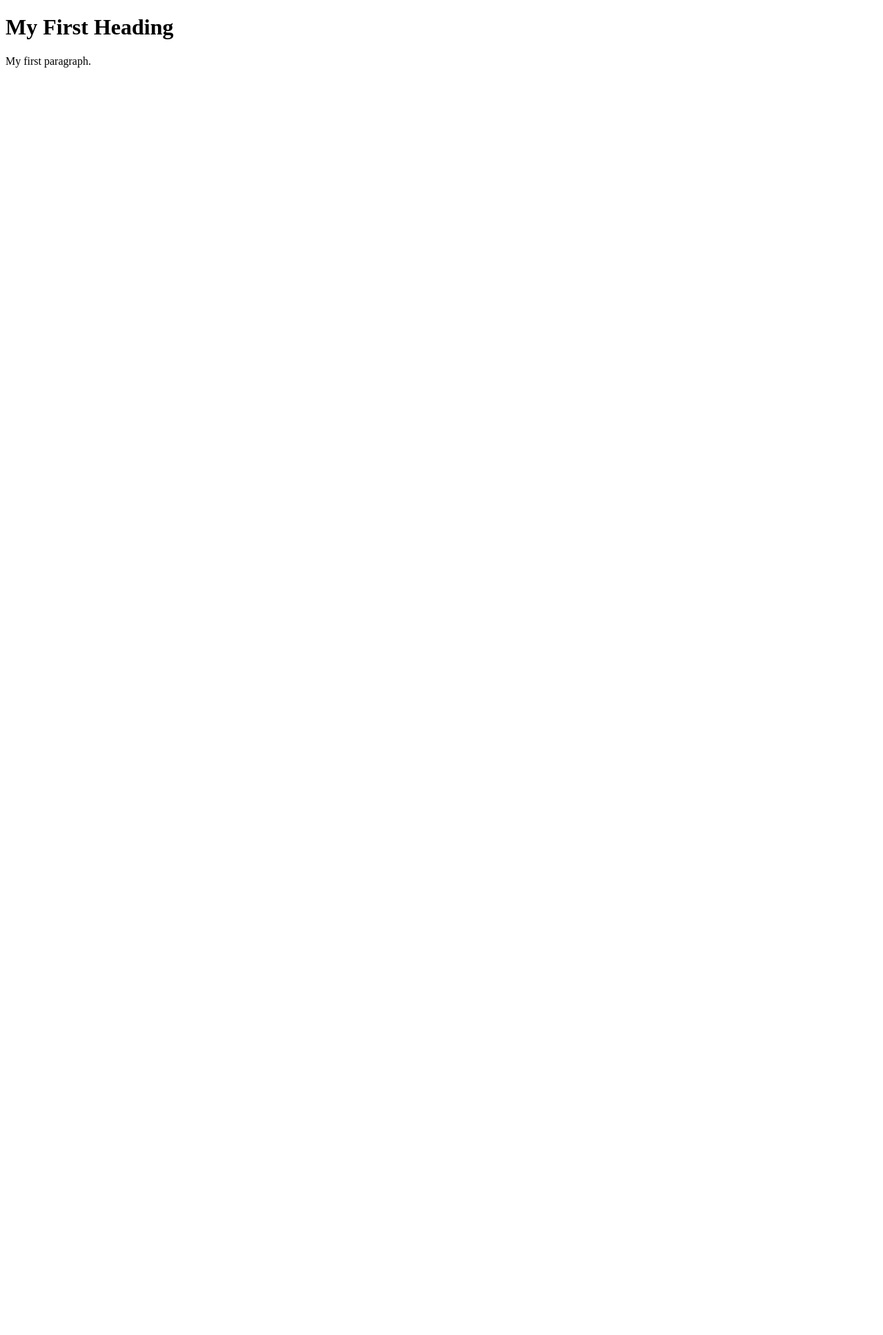
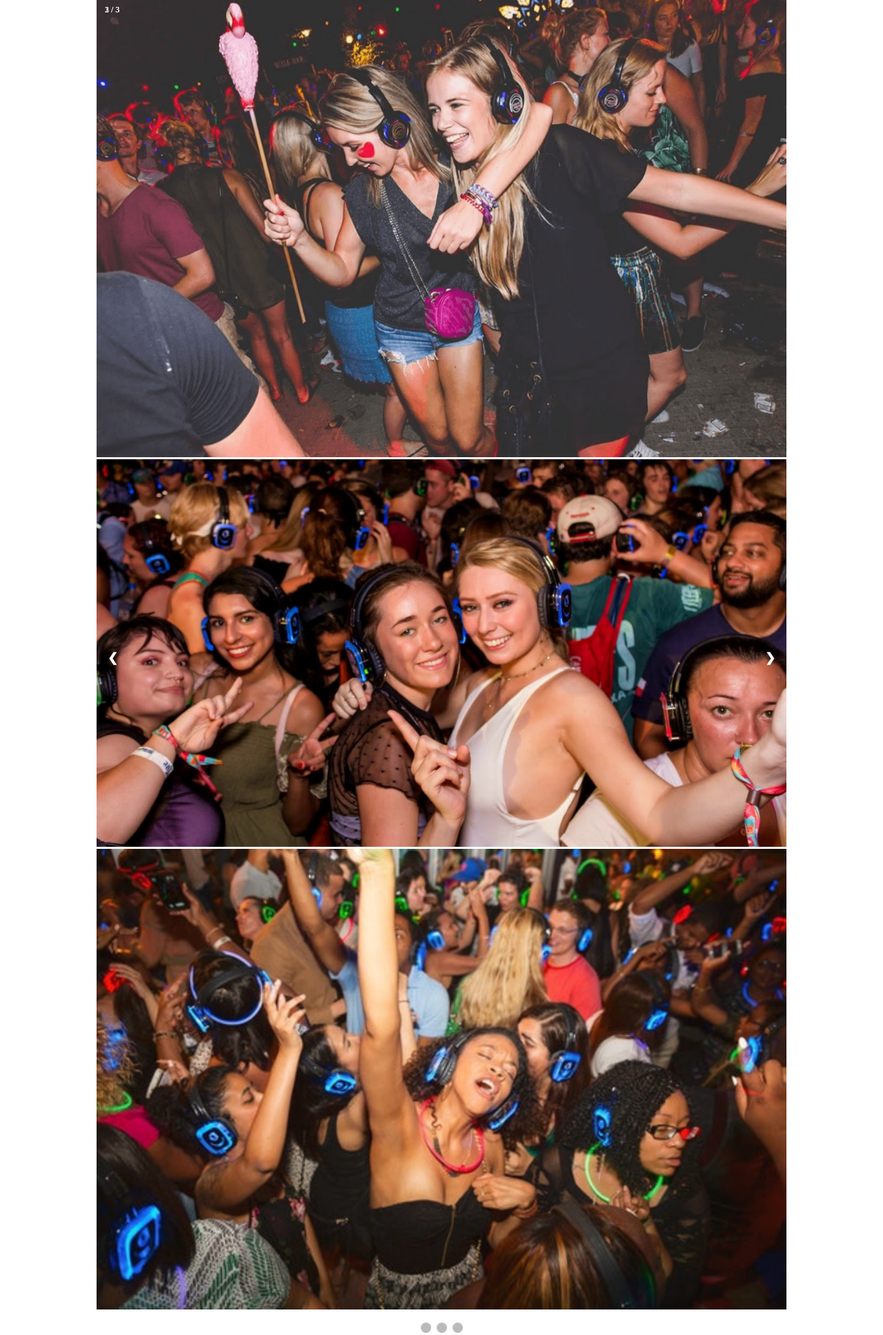
Before and after one commit to johnnycalderon86/interactive-page-challenge, a plain HTML site: page index.html in a window 1280 px wide. Shown: the whole page at 69% size. Before the commit the page ends 800 px from the top, so only its background shows below. Drawn offline with Linux system fonts and the light colour scheme.

Commit message:
added slideshow images

```diff
--- a/index.html
+++ b/index.html
@@ -1,9 +1,45 @@
 <!DOCTYPE html>
+
 <html lang="en">
+<meta charset="UTF-8">
+
+<link href="reset.css" rel="stylesheet" type="text/css">
+<link href="style.css" rel="stylesheet" type="text/css">
+
 <body>
+<div class="slideshow-container">
 
-<h1>My First Heading</h1>
-<p>My first paragraph.</p>
+    <!-- Full-width images with number and caption text -->
+    <div class="mySlides_fade">
+        <div class="numbertext">1 / 3</div>
+        <img src="src/img1.jpg" style="width:100%">
+    </div>
+
+    <div class="mySlides_fade">
+        <div class="numbertext">2 / 3</div>
+        <img src="src/img2.jpg" style="width:100%">
+    </div>
+
+    <div class="mySlides_fade">
+        <div class="numbertext">3 / 3</div>
+        <img src="src/img3.jpg" style="width:100%">
+    </div>
+
+    <!-- Next and previous buttons -->
+    <a class="prev" onclick="plusSlides(-1)">&#10094;</a>
+    <a class="next" onclick="plusSlides(1)">&#10095;</a>
+</div>
+<br>
+
+<!-- The dots/circles -->
+<div style="text-align:center">
+    <span class="dot" onclick="currentSlide(1)"></span>
+    <span class="dot" onclick="currentSlide(2)"></span>
+    <span class="dot" onclick="currentSlide(3)"></span>
+</div>
+
+<script src="app.js" type="javascript"></script>
 
 </body>
+
 </html>
--- a/style.css
+++ b/style.css
@@ -0,0 +1,94 @@
+* {box-sizing:border-box}
+
+/* Slideshow container */
+.slideshow-container {
+    max-width: 1000px;
+    position: relative;
+    margin: auto;
+}
+
+/* Hide the images by default */
+.mySlides {
+    display: none;
+}
+
+/* Next & previous buttons */
+.prev, .next {
+    cursor: pointer;
+    position: absolute;
+    top: 50%;
+    width: auto;
+    margin-top: -22px;
+    padding: 16px;
+    color: white;
+    font-weight: bold;
+    font-size: 18px;
+    transition: 0.6s ease;
+    border-radius: 0 3px 3px 0;
+    user-select: none;
+}
+
+/* Position the "next button" to the right */
+.next {
+    right: 0;
+    border-radius: 3px 0 0 3px;
+}
+
+/* On hover, add a black background color with a little bit see-through */
+.prev:hover, .next:hover {
+    background-color: rgba(0,0,0,0.8);
+}
+
+/* Caption text */
+.text {
+    color: #f2f2f2;
+    font-size: 15px;
+    padding: 8px 12px;
+    position: absolute;
+    bottom: 8px;
+    width: 100%;
+    text-align: center;
+}
+
+/* Number text (1/3 etc) */
+.numbertext {
+    color: #f2f2f2;
+    font-size: 12px;
+    padding: 8px 12px;
+    position: absolute;
+    top: 0;
+}
+
+/* The dots/bullets/indicators */
+.dot {
+    cursor: pointer;
+    height: 15px;
+    width: 15px;
+    margin: 0 2px;
+    background-color: #bbb;
+    border-radius: 50%;
+    display: inline-block;
+    transition: background-color 0.6s ease;
+}
+
+.active, .dot:hover {
+    background-color: #717171;
+}
+
+/* Fading animation */
+.fade {
+    -webkit-animation-name: fade;
+    -webkit-animation-duration: 1.5s;
+    animation-name: fade;
+    animation-duration: 1.5s;
+}
+
+@-webkit-keyframes fade {
+    from {opacity: .4}
+    to {opacity: 1}
+}
+
+@keyframes fade {
+    from {opacity: .4}
+    to {opacity: 1}
+}
```
Also changed, not shown: src/img1.jpg (added), src/img2.jpg (added), src/img3.jpg (added).
